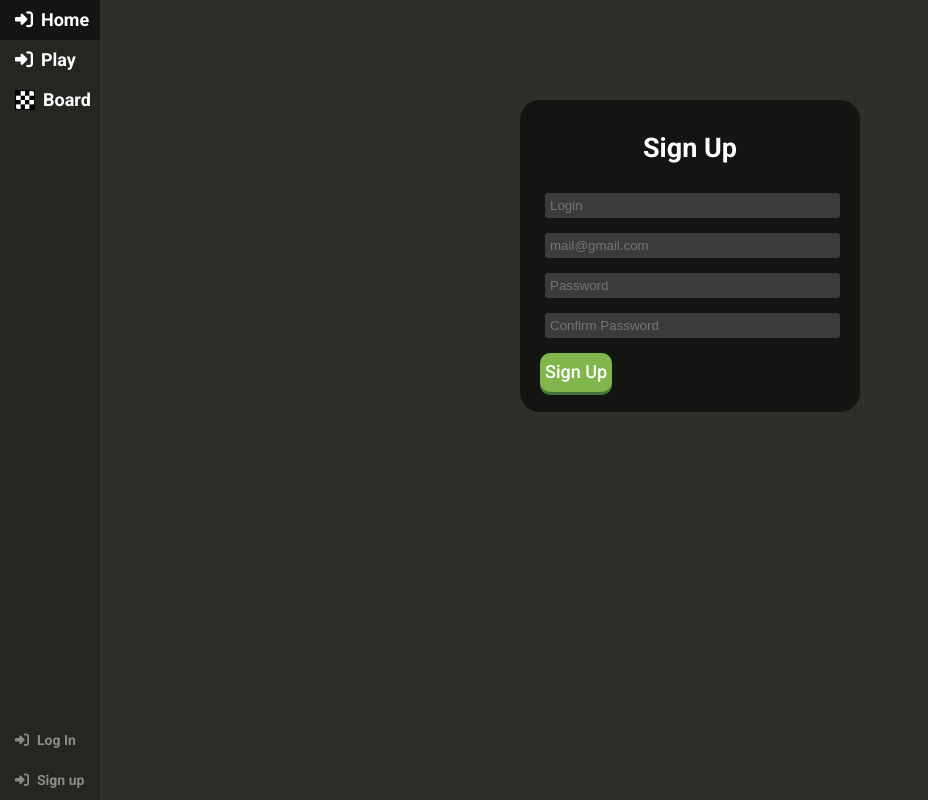
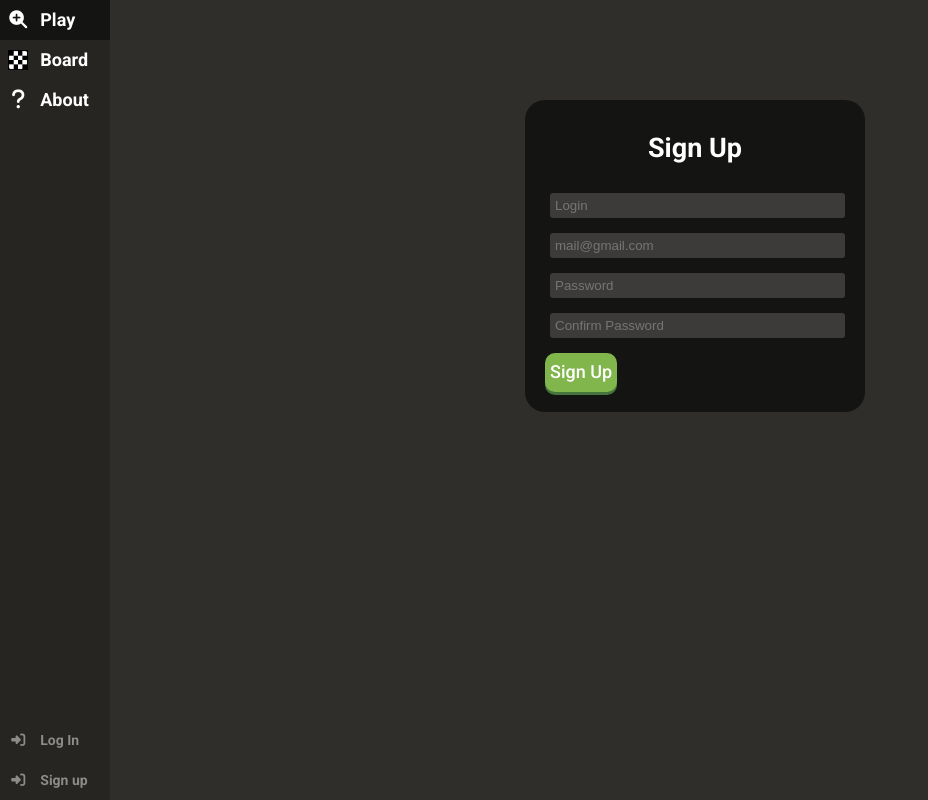
Before and after one commit to Vladimir-Voronin/V-Chess, a Django app: page /signup in a window 1280 px wide. Shown: the whole page, without its empty margins (0-928 px from the left). Run offline with Django 5.2, Linux system fonts and the light colour scheme; parts of the project's set-up code (start-up, migrations or seed data) failed here and were passed over; some libraries are stand-ins or nearby versions.

Commit message:
left menu design change

```diff
--- a/VChessProject/chess_app/static/chess_app/css/menu.css
+++ b/VChessProject/chess_app/static/chess_app/css/menu.css
@@ -4,7 +4,7 @@
     background-color: var(--v_grey_left_menu);
     display: flex;
     flex-direction: column;
-    min-width: 100px;
+    min-width: 110px;
     font-weight: 700;
 }
 
@@ -44,8 +44,22 @@
     color: var(--v_grey_text);
 }
 
+.menu-icon-left {
+    display: flex;
+    justify-content: center;
+    align-items: center;
+    width: 40px;
+    height: 100%;
+    padding-left: 4px;
+}
+
 .menu-item-text {
-    margin-left: 8px;
+    display: flex;
+    justify-content: left;
+    text-indent: 8px;
+    align-items: center;
+    width: 100%;
+    height: 100%;
 }
 
 .margin-left-icon {
@@ -62,9 +76,12 @@
 .icon-red {
     color: red;
 }
-
 .icon-blue {
     color: blue;
+}
+
+.icon-white {
+    color: white;
 }
 
 .icon-green {
@@ -74,5 +91,4 @@
 .png-icon-board {
     background-color: white;
     width: 20px;
-    margin-left: 15px;
 }
--- a/VChessProject/chess_app/templates/chess_app/default_layout.html
+++ b/VChessProject/chess_app/templates/chess_app/default_layout.html
@@ -9,38 +9,54 @@
   <div class="left-menu">
     <div class="top-menu-container">
       <a class="menu-item menu-item-top" href="">
-        <i class="fa-solid fa-right-to-bracket margin-left-icon"></i>
-        <div class="menu-item-text">Home</div>
-      </a>
-      <a class="menu-item menu-item-top" href="">
-        <i class="fa-solid fa-right-to-bracket margin-left-icon"></i>
+        <div class="menu-icon-left">
+          <i class="fa-solid fa-magnifying-glass-plus icon-white"></i>
+        </div>
         <div class="menu-item-text">Play</div>
       </a>
       <a class="menu-item menu-item-top" href="{% url 'chess_app:board' %}">
-        <img src="{% static 'chess_app/img/icons/board.png' %}" class="png-icon-board" />
+        <div class="menu-icon-left">
+          <img src="{% static 'chess_app/img/icons/board.png' %}" class="png-icon-board" />
+        </div>
         <div class="menu-item-text">Board</div>
+      </a>
+      <a class="menu-item menu-item-top" href="">
+        <div class="menu-icon-left">
+          <i class="fa-solid fa-question icon-white" style="font-size: 120%;"></i>
+        </div>
+        <div class="menu-item-text">About</div>
       </a>
     </div>
 
     <div class="bottom-menu-container">
       {% if user.is_authenticated %}
         <a class="menu-item menu-item-bottom" href="">
-          <i class="fa-solid fa-chess-pawn margin-left-icon icon-green" style="font-size: 120%;
-                        margin-right: 4px;"></i>
-          <div class="menu-item-text">My Account</div>
+          <div class="menu-icon-left">
+            <i class="fa-solid fa-chess-pawn icon-green" style="font-size: 130%;"></i>
+          </div>
+
+          <div class="menu-item-text">{{ user.get_username }}</div>
         </a>
         <a class="menu-item menu-item-bottom" href="{% url 'chess_app:log-out' %}">
-          <i class="fa-solid fa-plug-circle-xmark margin-left-icon icon-red" style="margin-bottom: 2px;
-                     font-size: 110%;"></i>
+          <div class="menu-icon-left">
+            <i class="fa-solid fa-plug-circle-xmark icon-red" style="font-size: 120%; padding-left: 4px"></i>
+          </div>
+
           <div class="menu-item-text">Log out</div>
         </a>
       {% else %}
         <a class="menu-item menu-item-bottom" href="{% url 'chess_app:log-in' %}">
-          <i class="fa-solid fa-right-to-bracket margin-left-icon"></i>
+          <div class="menu-icon-left">
+            <i class="fa-solid fa-right-to-bracket"></i>
+          </div>
+
           <div class="menu-item-text">Log In</div>
         </a>
         <a class="menu-item menu-item-bottom" href="{% url 'chess_app:sign_up' %}">
-          <i class="fa-solid fa-right-to-bracket margin-left-icon"></i>
+          <div class="menu-icon-left">
+            <i class="fa-solid fa-right-to-bracket"></i>
+          </div>
+
           <div class="menu-item-text">Sign up</div>
         </a>
       {% endif %}
```
